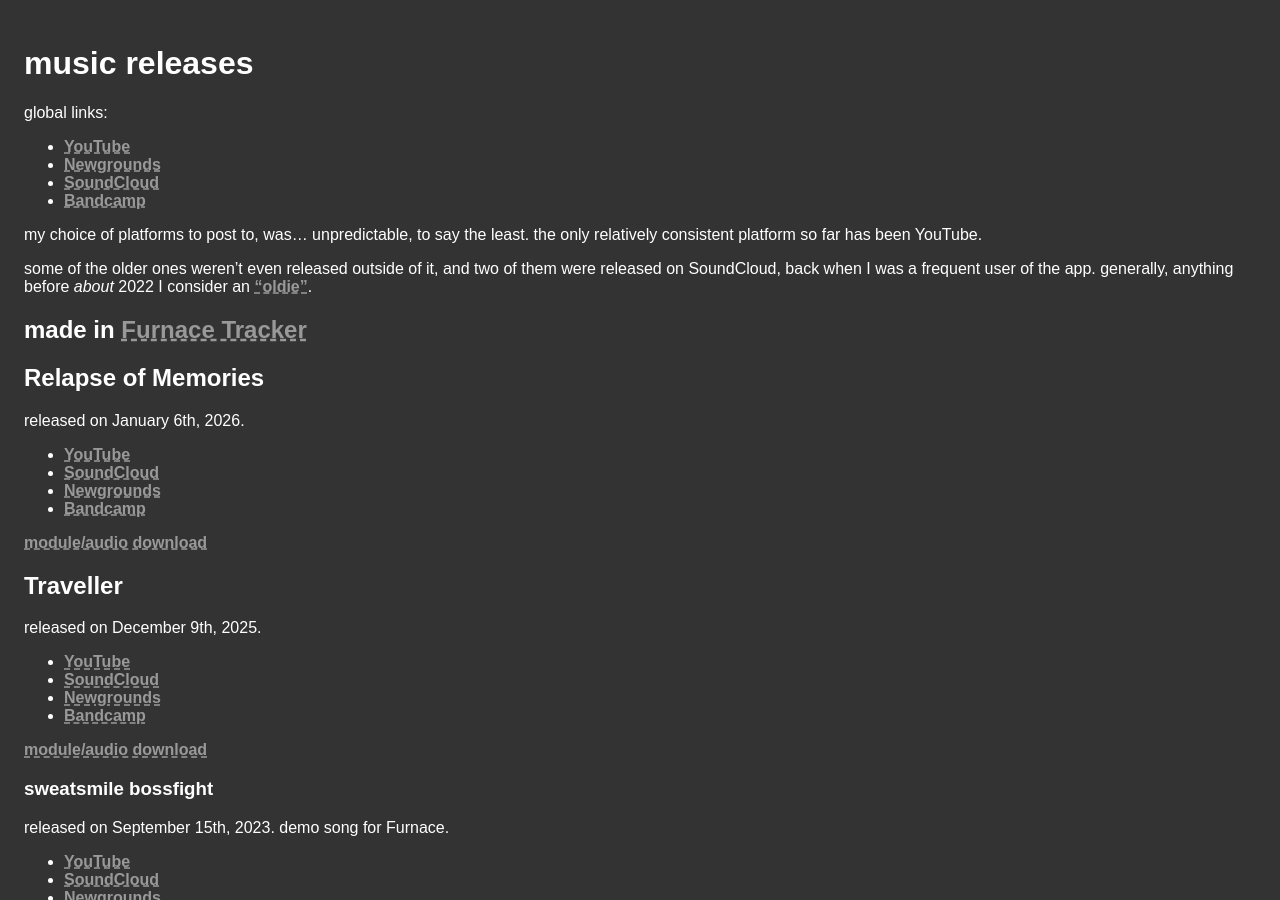
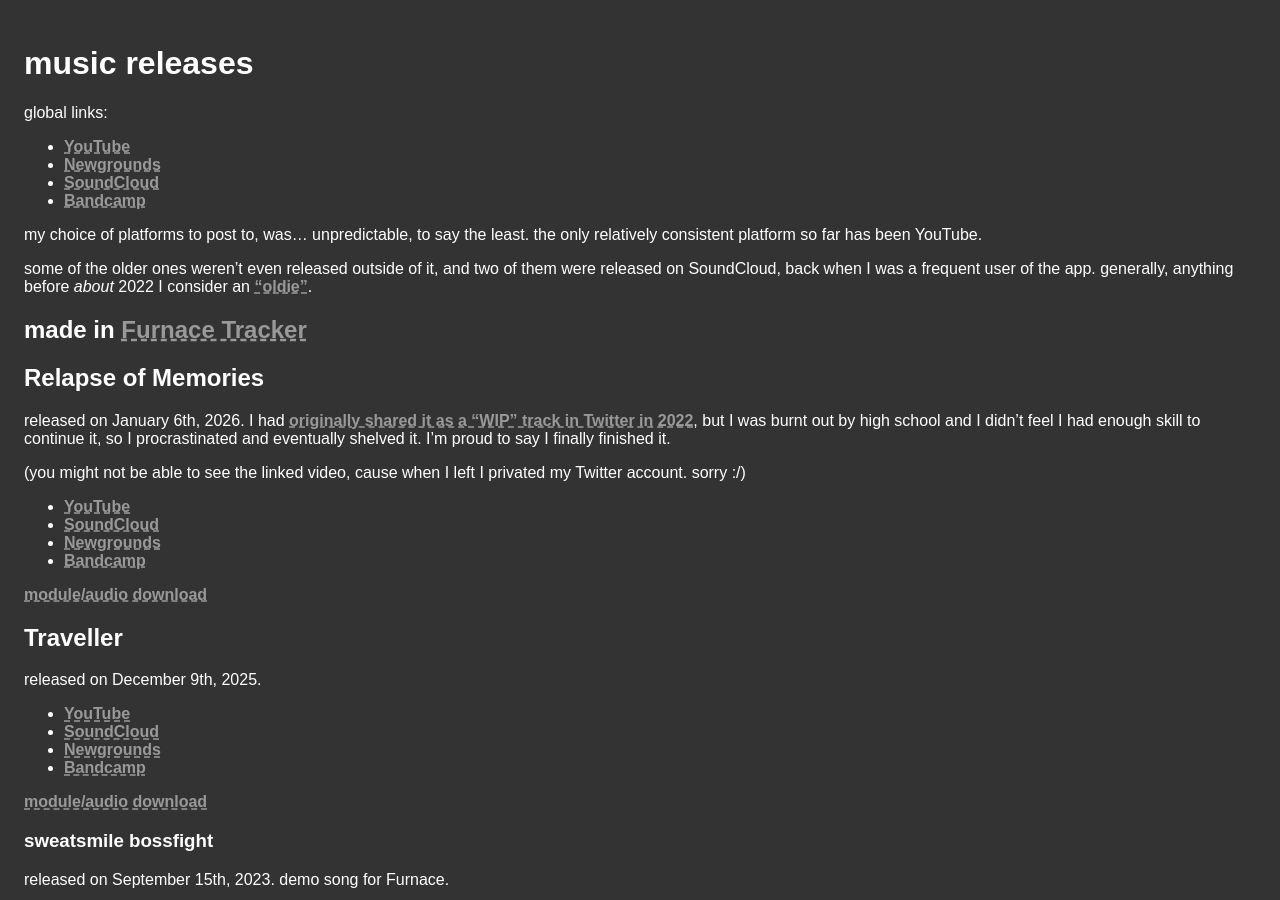
Before and after one commit to thacuber2a03/thacuber2a03.github.io, a Jekyll site: the page built from things/music.md, in a window 1280 px wide and 900 px high. Built offline with Jekyll 4.4.1, drawn with Linux system fonts in a browser that asks for light colours.

Commit message:
extend comment about relapse of memories

```diff
--- a/things/music.md
+++ b/things/music.md
@@ -23,6 +23,11 @@
 ## Relapse of Memories
 
 released on January 6th, 2026.
+I had [originally shared it as a "WIP" track in Twitter in 2022](https://twitter.com/thacuber2a03/status/1528070972829474823/video/1),
+but I was burnt out by high school and I didn't feel I had enough skill to continue it, so I procrastinated and eventually shelved it.
+I'm proud to say I finally finished it.
+
+(you might not be able to see the linked video, cause when I left I privated my Twitter account. sorry :/)
 
 - [YouTube](https://www.youtube.com/watch?v=L8TfEIQakA8)
 - [SoundCloud](https://soundcloud.com/thacuber2a03/relapse-of-memories)
```
